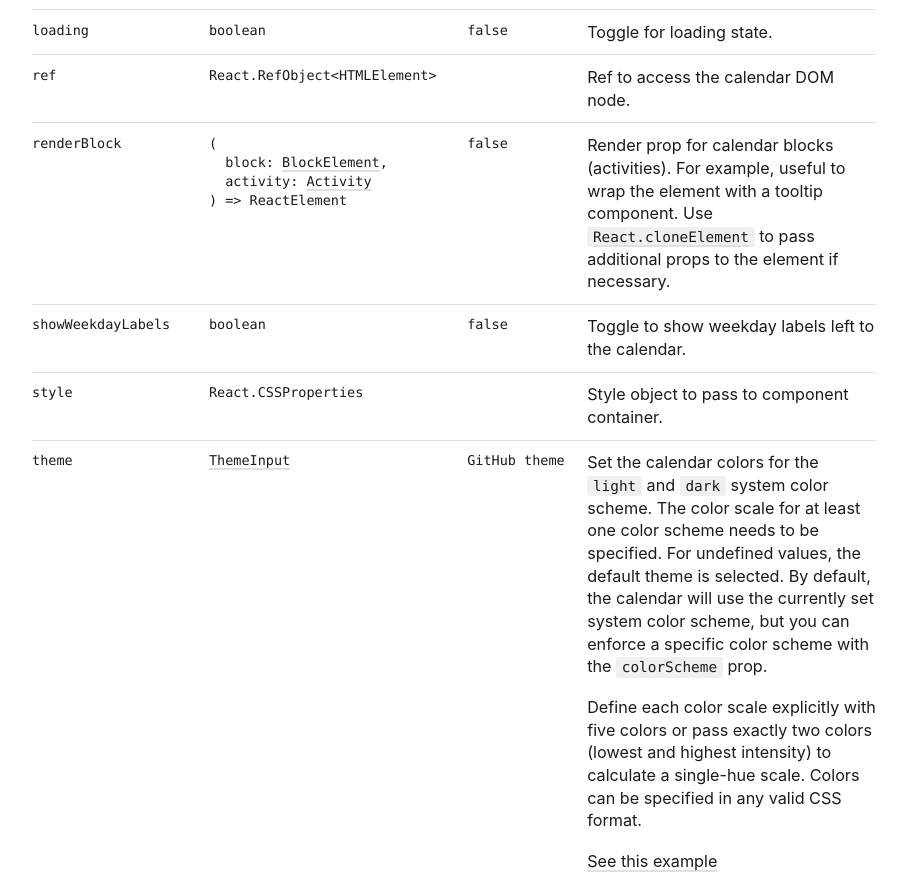
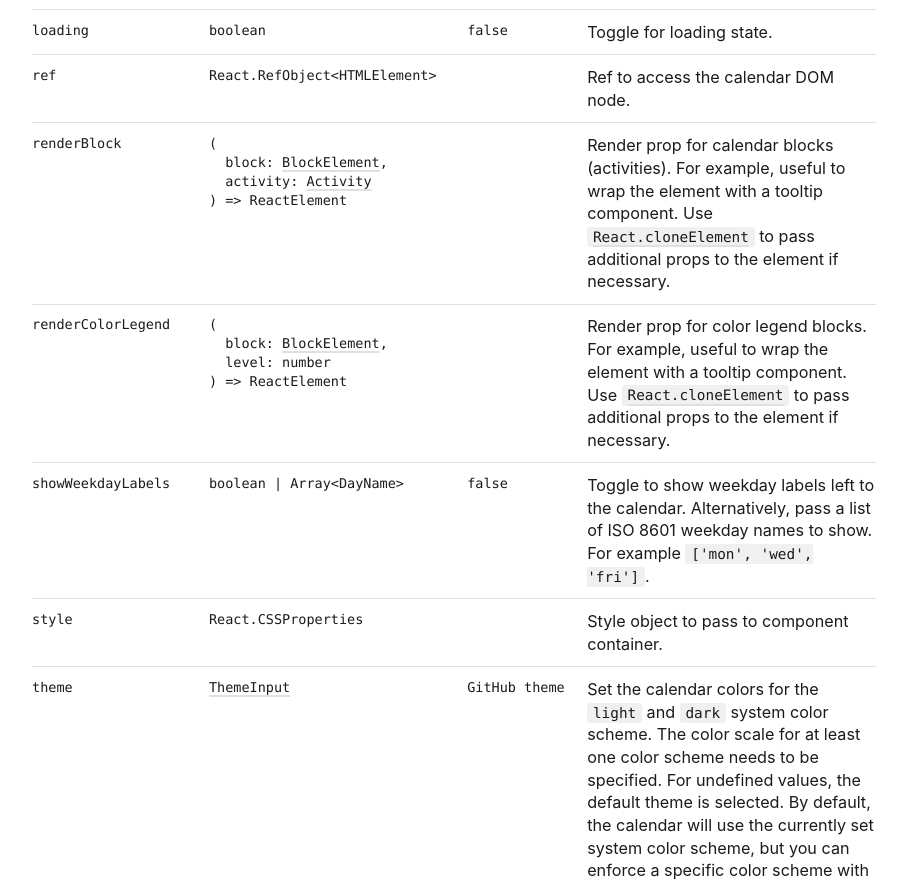
Before and after one commit to grubersjoe/react-github-calendar, a React (Vite) app in the folder example/: page / in a window 1280 px wide. Shown: the part 1907-2791 px from the top of the page, without its empty margins (186-1093 px from the left). Built offline with nearby package versions, Linux system fonts and the light colour scheme.

Commit message:
Upgrade calendar and dependencies

```diff
--- a/example/package.json
+++ b/example/package.json
@@ -1,7 +1,7 @@
 {
   "name": "react-github-calendar-example",
   "homepage": "https://grubersjoe.github.io/react-github-calendar/",
-  "version": "4.2.2",
+  "version": "4.3.0",
   "license": "MIT",
   "private": true,
   "scripts": {
--- a/example/src/components/Docs.tsx
+++ b/example/src/components/Docs.tsx
@@ -282,7 +282,7 @@ const Docs: FunctionComponent = () => {
                     <br />
                     )&nbsp;{'=>'} ReactElement
                   </td>
-                  <td>false</td>
+                  <td />
                   <td>
                     Render prop for calendar blocks (activities). For example,
                     useful to wrap the element with a tooltip component. Use{' '}
@@ -293,10 +293,38 @@ const Docs: FunctionComponent = () => {
                   </td>
                 </tr>
                 <tr>
+                  <td>renderColorLegend</td>
+                  <td>
+                    (<br />
+                    &nbsp;&nbsp;block:{' '}
+                    <a href="https://github.com/grubersjoe/react-activity-calendar/blob/main/src/types.ts">
+                      BlockElement
+                    </a>
+                    ,
+                    <br />
+                    &nbsp;&nbsp;level: number
+                    <br />
+                    )&nbsp;{'=>'} ReactElement
+                  </td>
+                  <td />
+                  <td>
+                    Render prop for color legend blocks. For example, useful to
+                    wrap the element with a tooltip component. Use{' '}
+                    <a href="https://react.dev/reference/react/cloneElement">
+                      <code>React.cloneElement</code>
+                    </a>{' '}
+                    to pass additional props to the element if necessary.
+                  </td>
+                </tr>
+                <tr>
                   <td>showWeekdayLabels</td>
-                  <td>boolean</td>
+                  <td>boolean | Array&lt;DayName&gt;</td>
                   <td>false</td>
-                  <td>Toggle to show weekday labels left to the calendar.</td>
+                  <td>
+                    Toggle to show weekday labels left to the calendar.
+                    Alternatively, pass a list of ISO 8601 weekday names to
+                    show. For example <code>['mon', 'wed', 'fri']</code>.
+                  </td>
                 </tr>
                 <tr>
                   <td>style</td>
@@ -420,7 +448,7 @@ const Docs: FunctionComponent = () => {
             <a href="https://grubersjoe.github.io/react-activity-calendar/?path=/story/react-activity-calendar--tooltips">
               tooltip examples
             </a>{' '}
-            how to use the <code>renderBlock</code> prop. .
+            how to use the <code>renderBlock</code> prop.
           </p>
 
           <h3 id="example-transform-data">Usage of the transformData prop</h3>
```
Also changed, not shown: package.json (+7 -7 lines), 1 other file (tests, documents, lock files or other folders).
